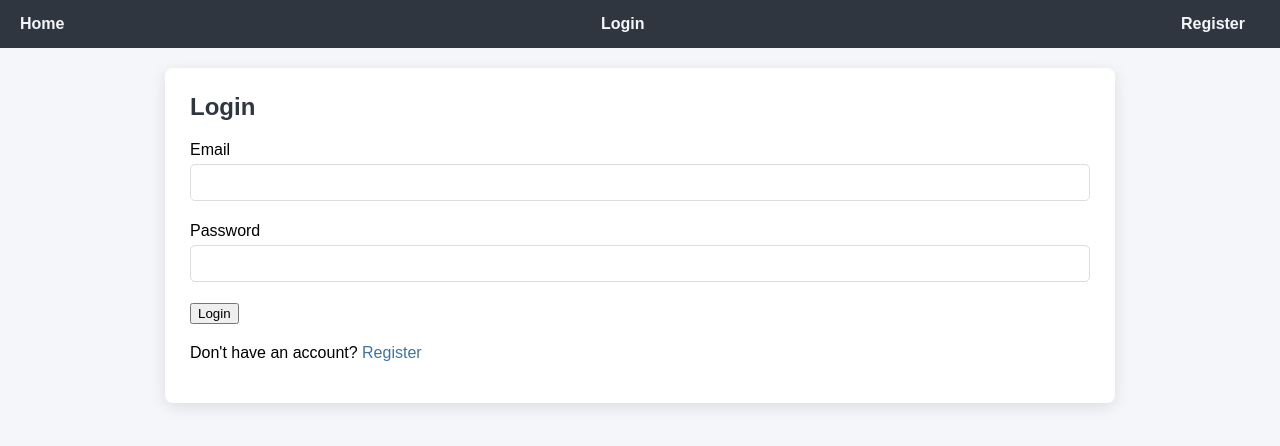
After one commit to rajcharangoudvanga/Taskmanager-WaterfallModel, a Flask app: page /login in a window 1280 px wide. The commit adds this page. Shown: the top 446 px of the page. Run offline with Flask 3, Linux system fonts and the light colour scheme.

Commit message:
added login and registration

```diff
--- /dev/null
+++ b/app/forms.py
@@ -0,0 +1,15 @@
+from flask_wtf import FlaskForm
+from wtforms import StringField, PasswordField, SubmitField
+from wtforms.validators import DataRequired, Email, EqualTo, Length
+
+class RegistrationForm(FlaskForm):
+    username = StringField("Username", validators=[DataRequired(), Length(min=3, max=150)])
+    email = StringField("Email", validators=[DataRequired(), Email()])
+    password = PasswordField("Password", validators=[DataRequired(), Length(min=6)])
+    confirm = PasswordField("Confirm Password", validators=[DataRequired(), EqualTo('password')])
+    submit = SubmitField("Register")
+
+class LoginForm(FlaskForm):
+    email = StringField("Email", validators=[DataRequired(), Email()])
+    password = PasswordField("Password", validators=[DataRequired()])
+    submit = SubmitField("Login")
--- a/app/routes.py
+++ b/app/routes.py
@@ -1,47 +1,101 @@
-from flask import Blueprint, render_template, request, redirect, url_for
+from flask import Blueprint, render_template, request, redirect, url_for, flash
+from werkzeug.security import generate_password_hash, check_password_hash
+from flask_login import login_user, logout_user, login_required, current_user
 from . import db
-from .models import Task
+from .models import Task, User
+from .forms import RegistrationForm, LoginForm
 
 main = Blueprint('main', __name__)
 
+# ---------------- Auth Routes ----------------
+
+@main.route("/register", methods=["GET", "POST"])
+def register():
+    form = RegistrationForm()
+    if form.validate_on_submit():
+        hashed_pw = generate_password_hash(form.password.data)
+        new_user = User(username=form.username.data, email=form.email.data, password=hashed_pw)
+        db.session.add(new_user)
+        db.session.commit()
+        flash("Registration successful! Please login.", "success")
+        return redirect(url_for("main.login"))
+    return render_template("register.html", form=form)
+
+@main.route("/login", methods=["GET", "POST"])
+def login():
+    form = LoginForm()
+    if form.validate_on_submit():
+        user = User.query.filter_by(email=form.email.data).first()
+        if user and check_password_hash(user.password, form.password.data):
+            login_user(user)
+            return redirect(url_for("main.index"))
+        flash("Invalid email or password", "danger")
+    return render_template("login.html", form=form)
+
+@main.route("/logout")
+@login_required
+def logout():
+    logout_user()
+    return redirect(url_for("main.login"))
+
+# ---------------- Task Routes ----------------
+
 @main.route('/')
+@login_required
 def index():
-    tasks = Task.query.all()
+    tasks = Task.query.filter_by(user_id=current_user.id).all()
     return render_template('index.html', tasks=tasks)
 
 @main.route('/add', methods=['POST'])
+@login_required
 def add():
     title = request.form.get('title')
     description = request.form.get('description')
-    task = Task(title=title, description=description)
+    task = Task(title=title, description=description, user_id=current_user.id)
     db.session.add(task)
     db.session.commit()
     return redirect(url_for('main.index'))
 
-@main.route('/delete/<int:id>')
+@main.route('/delete/<int:id>', methods=['POST'])
+@login_required
 def delete(id):
-    task = Task.query.get(id)
+    task = Task.query.get_or_404(id)
+    if task.user_id != current_user.id:
+        flash("You are not allowed to delete this task.", "danger")
+        return redirect(url_for('main.index'))
     db.session.delete(task)
     db.session.commit()
     return redirect(url_for('main.index'))
 
-@main.route('/complete/<int:id>')
+@main.route('/complete/<int:id>', methods=['POST'])
+@login_required
 def complete(id):
-    task = Task.query.get(id)
+    task = Task.query.get_or_404(id)
+    if task.user_id != current_user.id:
+        flash("Not authorized.", "danger")
+        return redirect(url_for('main.index'))
     task.status = "Completed"
     db.session.commit()
     return redirect(url_for('main.index'))
 
-@main.route('/pending/<int:id>')
+@main.route('/pending/<int:id>', methods=['POST'])
+@login_required
 def pending(id):
-    task = Task.query.get(id)
+    task = Task.query.get_or_404(id)
+    if task.user_id != current_user.id:
+        flash("Not authorized.", "danger")
+        return redirect(url_for('main.index'))
     task.status = "Pending"
     db.session.commit()
     return redirect(url_for('main.index'))
 
 @main.route('/edit/<int:id>', methods=['GET', 'POST'])
+@login_required
 def edit(id):
-    task = Task.query.get(id)
+    task = Task.query.get_or_404(id)
+    if task.user_id != current_user.id:
+        flash("Not authorized.", "danger")
+        return redirect(url_for('main.index'))
     if request.method == "POST":
         task.title = request.form.get("title")
         task.description = request.form.get("description")
--- /dev/null
+++ b/app/static/style.css
@@ -0,0 +1,132 @@
+/* General Page Styling */
+body {
+  font-family: Arial, sans-serif;
+  background-color: #f5f6fa;
+  margin: 0;
+  padding: 0;
+}
+
+.container {
+  width: 90%;
+  max-width: 900px;
+  margin: 20px auto;
+  background-color: #fff;
+  padding: 25px;
+  border-radius: 8px;
+  box-shadow: 0px 4px 15px rgba(0, 0, 0, 0.1);
+}
+
+/* Navigation Bar */
+nav {
+  background-color: #2f3640;
+  padding: 15px 20px;
+  display: flex;
+  justify-content: space-between;
+  align-items: center;
+}
+
+nav a {
+  color: #f5f6fa;
+  text-decoration: none;
+  margin-right: 15px;
+  font-weight: bold;
+}
+
+nav a:hover {
+  text-decoration: underline;
+}
+
+nav span {
+  color: #f5f6fa;
+}
+
+/* Flash Messages */
+.flash {
+  padding: 10px;
+  margin-bottom: 15px;
+  border-radius: 5px;
+  font-weight: bold;
+}
+
+.flash.success {
+  background-color: #44bd32;
+  color: white;
+}
+
+.flash.danger {
+  background-color: #e84118;
+  color: white;
+}
+
+/* Forms */
+form {
+  margin-bottom: 20px;
+}
+
+input[type="text"], input[type="email"], input[type="password"], button {
+  padding: 10px;
+  margin: 5px 0;
+  width: 100%;
+  border-radius: 5px;
+  border: 1px solid #dcdde1;
+  box-sizing: border-box;
+}
+
+button {
+  background-color: #273c75;
+  color: white;
+  border: none;
+  cursor: pointer;
+}
+
+button:hover {
+  background-color: #40739e;
+}
+
+/* Table Styling */
+table {
+  width: 100%;
+  border-collapse: collapse;
+}
+
+th, td {
+  padding: 12px 10px;
+  text-align: left;
+  border-bottom: 1px solid #dcdde1;
+}
+
+th {
+  background-color: #f1f2f6;
+}
+
+a {
+  text-decoration: none;
+  color: #40739e;
+  margin-right: 10px;
+}
+
+a:hover {
+  text-decoration: underline;
+}
+
+/* Headings */
+h2 {
+  margin-top: 0;
+  color: #2f3640;
+}
+
+/* Responsive */
+@media (max-width: 600px) {
+  nav {
+      flex-direction: column;
+      align-items: flex-start;
+  }
+
+  input[type="text"], input[type="email"], input[type="password"], button {
+      width: 100%;
+  }
+
+  table, th, td {
+      font-size: 14px;
+  }
+}
--- a/app/templates/base.html
+++ b/app/templates/base.html
@@ -1,14 +1,31 @@
 <!DOCTYPE html>
 <html lang="en">
 <head>
-  <meta charset="UTF-8">
-  <title>Task Manager</title>
-  <link href="https://cdn.jsdelivr.net/npm/bootstrap@5.3.2/dist/css/bootstrap.min.css" rel="stylesheet">
+    <meta charset="UTF-8">
+    <title>Task Manager</title>
+    <link rel="stylesheet" href="{{ url_for('static', filename='style.css') }}">
+
 </head>
-<body class="bg-light">
-  <div class="container py-4">
-    <h1 class="mb-4 text-center">📝 Task Manager</h1>
-    {% block content %}{% endblock %}
-  </div>
+<body>
+    <nav>
+        <a href="{{ url_for('main.index') }}">Home</a>
+        {% if current_user.is_authenticated %}
+            <span>Welcome, {{ current_user.username }}!</span>
+            <a href="{{ url_for('main.logout') }}">Logout</a>
+        {% else %}
+            <a href="{{ url_for('main.login') }}">Login</a>
+            <a href="{{ url_for('main.register') }}">Register</a>
+        {% endif %}
+    </nav>
+    <div class="container">
+        {% with messages = get_flashed_messages(with_categories=true) %}
+            {% if messages %}
+                {% for category, message in messages %}
+                    <div class="flash {{ category }}">{{ message }}</div>
+                {% endfor %}
+            {% endif %}
+        {% endwith %}
+        {% block content %}{% endblock %}
+    </div>
 </body>
 </html>
--- /dev/null
+++ b/app/templates/login.html
@@ -0,0 +1,11 @@
+{% extends "base.html" %}
+{% block content %}
+<h2>Login</h2>
+<form method="POST">
+    {{ form.hidden_tag() }}
+    <p>{{ form.email.label }} {{ form.email(size=32) }}</p>
+    <p>{{ form.password.label }} {{ form.password(size=32) }}</p>
+    <p>{{ form.submit() }}</p>
+</form>
+<p>Don't have an account? <a href="{{ url_for('main.register') }}">Register</a></p>
+{% endblock %}
--- a/requirements.txt
+++ b/requirements.txt
@@ -3,3 +3,6 @@ Flask-SQLAlchemy==3.1.1
 Werkzeug==2.3.7
 pytest
 pytest-flask
+Flask-Login==0.6.2
+Flask-WTF==1.1.1
+email-validator==1.3.1
--- /dev/null
+++ b/run.py
@@ -0,0 +1,6 @@
+from app import create_app
+
+app = create_app()
+
+if __name__ == '__main__':
+    app.run(debug=True)
```
Also changed, not shown: app/__init__.py (+17 -2 lines), app/models.py (+10 -2 lines), app/templates/edit.html (+7 -18 lines), app/templates/index.html (+43 -42 lines), app/templates/register.html (added, +13 -0 lines), app/templates/style.css (deleted, +0 -9 lines), instance/db.sqlite3 (added), instance/tasks.db.
